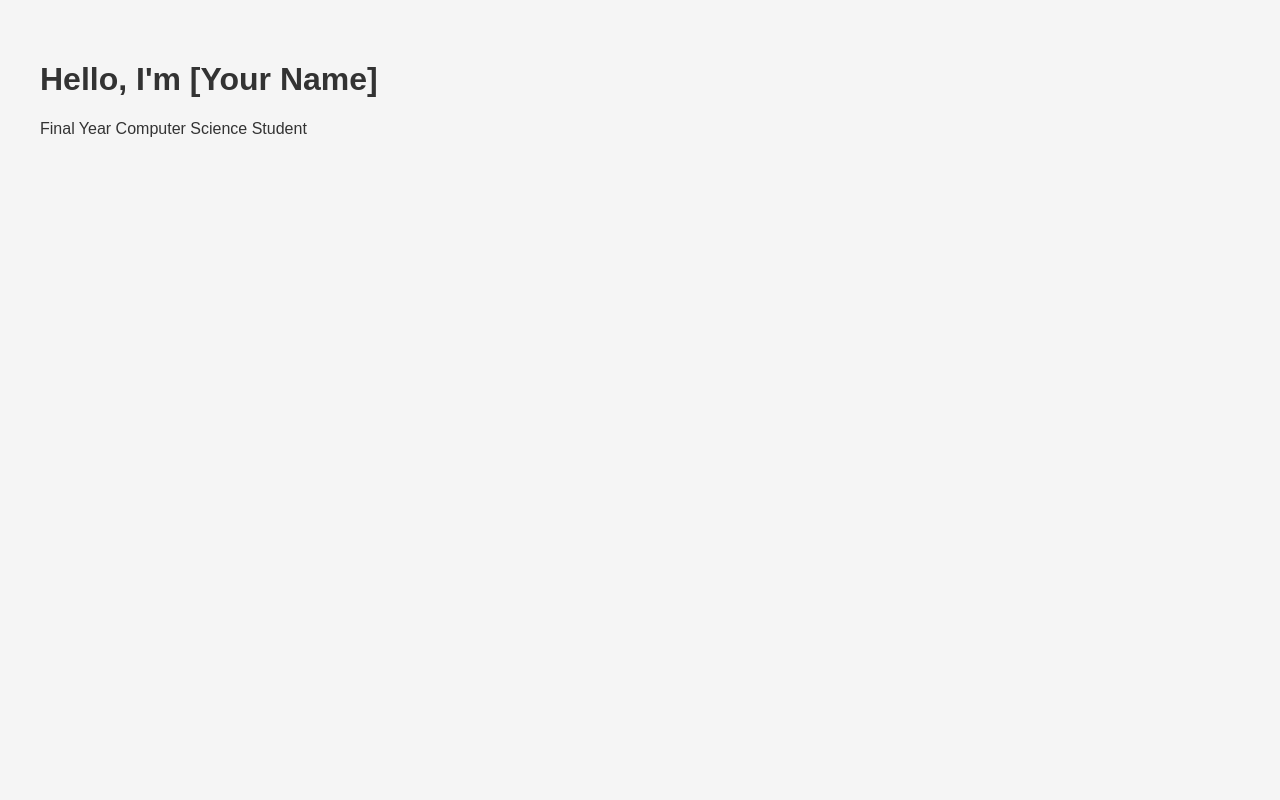
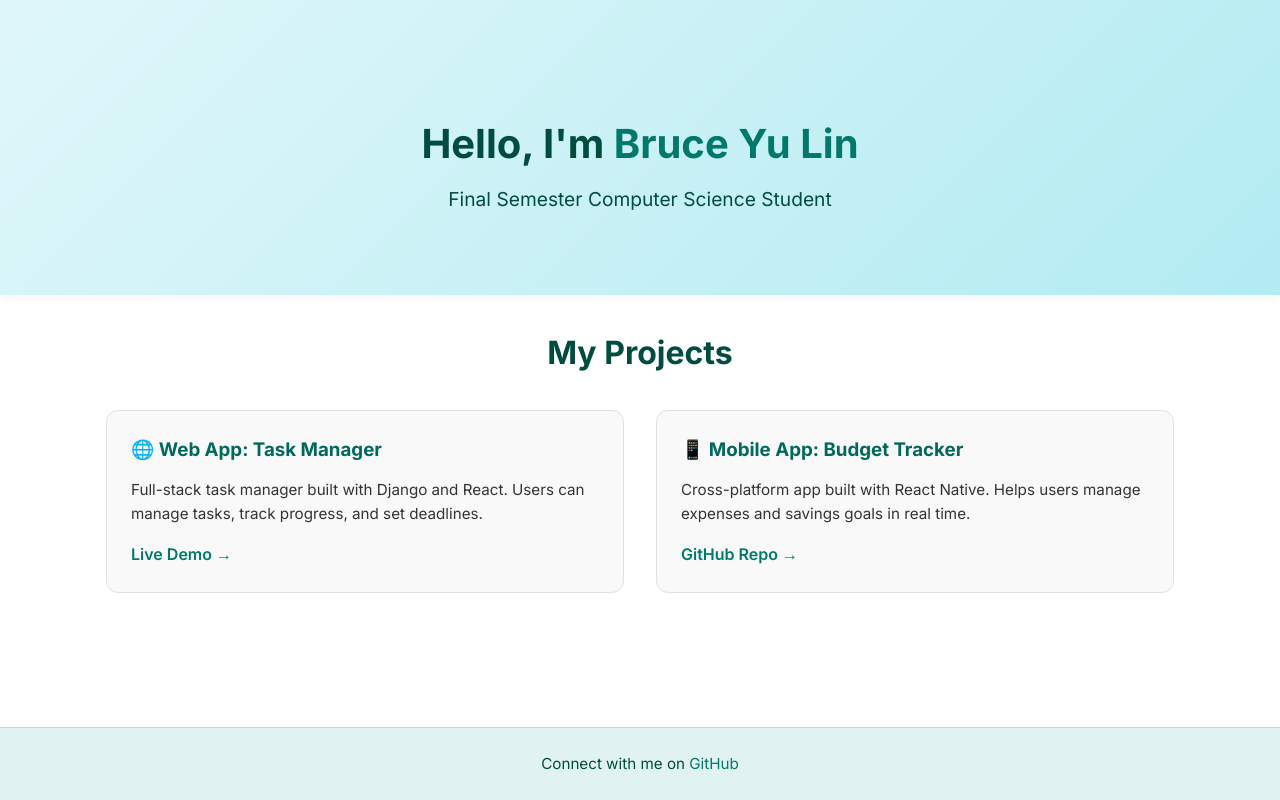
Before and after one commit to freeheart110/My-Porfolio, a plain HTML site: page index.html in a window 1280 px wide. Drawn offline with Linux system fonts and the light colour scheme.

Commit message:
styling up with two project without links

```diff
--- a/index.html
+++ b/index.html
@@ -3,12 +3,42 @@
 <head>
   <meta charset="UTF-8" />
   <meta name="viewport" content="width=device-width, initial-scale=1.0" />
-  <title>Your Portfolio</title>
+  <title>Bruce Yu Lin | Portfolio</title>
   <link rel="stylesheet" href="style.css" />
+  <link href="https://fonts.googleapis.com/css2?family=Inter:wght@400;600;700&display=swap" rel="stylesheet">
 </head>
 <body>
-  <h1>Hello, I'm [Your Name]</h1>
-  <p>Final Year Computer Science Student</p>
+  <header>
+    <div class="container">
+      <h1>Hello, I'm <span>Bruce Yu Lin</span></h1>
+      <p>Final Semester Computer Science Student</p>
+    </div>
+  </header>
+
+  <main>
+    <section id="projects">
+      <div class="container">
+        <h2>My Projects</h2>
+        <div class="project-grid">
+          <div class="project-card">
+            <h3>🌐 Web App: Task Manager</h3>
+            <p>Full-stack task manager built with Django and React. Users can manage tasks, track progress, and set deadlines.</p>
+            <a href="https://your-render-webapp-url.onrender.com" target="_blank">Live Demo →</a>
+          </div>
+
+          <div class="project-card">
+            <h3>📱 Mobile App: Budget Tracker</h3>
+            <p>Cross-platform app built with React Native. Helps users manage expenses and savings goals in real time.</p>
+            <a href="https://github.com/your-username/budget-tracker" target="_blank">GitHub Repo →</a>
+          </div>
+        </div>
+      </div>
+    </section>
+  </main>
+
+  <footer>
+    <p>Connect with me on <a href="https://github.com/your-username" target="_blank">GitHub</a></p>
+  </footer>
 
   <script src="script.js"></script>
 </body>
--- a/style.css
+++ b/style.css
@@ -1,6 +1,132 @@
+/* Reset & Base */
+* {
+  margin: 0;
+  padding: 0;
+  box-sizing: border-box;
+}
+
+html, body {
+  height: 100%;
+}
+
 body {
-  font-family: Arial, sans-serif;
-  padding: 2rem;
-  background-color: #f5f5f5;
+  display: flex;
+  flex-direction: column;
+  font-family: 'Inter', sans-serif;
+  background-color: #ffffff;
   color: #333;
+  line-height: 1.6;
 }
+
+/* Container */
+.container {
+  width: 90%;
+  max-width: 1100px;
+  margin: auto;
+  padding: 2rem 1rem;
+  flex-grow: 1;
+}
+
+/* Header */
+header {
+  background: linear-gradient(135deg, #e0f7fa, #b2ebf2);
+  color: #004d40;
+  text-align: center;
+  padding: 5rem 1rem 3rem;
+  box-shadow: 0 2px 10px rgba(0,0,0,0.05);
+}
+
+header h1 {
+  font-size: 2.5rem;
+  margin-bottom: 0.5rem;
+}
+
+header span {
+  color: #00796b;
+}
+
+header p {
+  font-size: 1.2rem;
+}
+
+/* Projects Section */
+#projects h2 {
+  text-align: center;
+  font-size: 2rem;
+  margin-bottom: 2rem;
+  color: #004d40;
+}
+
+.project-grid {
+  display: grid;
+  grid-template-columns: 1fr 1fr;
+  gap: 2rem;
+}
+
+.project-card {
+  background-color: #f9f9f9;
+  padding: 1.5rem;
+  border-radius: 12px;
+  border: 1px solid #e0e0e0;
+  transition: transform 0.2s ease, box-shadow 0.2s ease;
+}
+
+.project-card:hover {
+  transform: translateY(-5px);
+  box-shadow: 0 6px 20px rgba(0, 0, 0, 0.06);
+}
+
+.project-card h3 {
+  margin-bottom: 0.8rem;
+  color: #00695c;
+}
+
+.project-card p {
+  font-size: 0.95rem;
+  margin-bottom: 1rem;
+}
+
+.project-card a {
+  color: #00796b;
+  font-weight: 600;
+  text-decoration: none;
+}
+
+.project-card a:hover {
+  text-decoration: underline;
+}
+
+/* Footer */
+footer {
+  text-align: center;
+  padding: 1.5rem;
+  background-color: #e0f2f1;
+  color: #004d40;
+  font-size: 0.95rem;
+  margin-top: auto;
+  border-top: 1px solid #b2dfdb;
+}
+
+footer a {
+  color: #00796b;
+  text-decoration: none;
+}
+
+footer a:hover {
+  text-decoration: underline;
+}
+
+/* Responsive */
+@media (max-width: 768px) {
+  .project-grid {
+    grid-template-columns: 1fr;
+  }
+
+  header h1 {
+    font-size: 2rem;
+  }
+
+  header p {
+    font-size: 1rem;
+  }
+}
```
